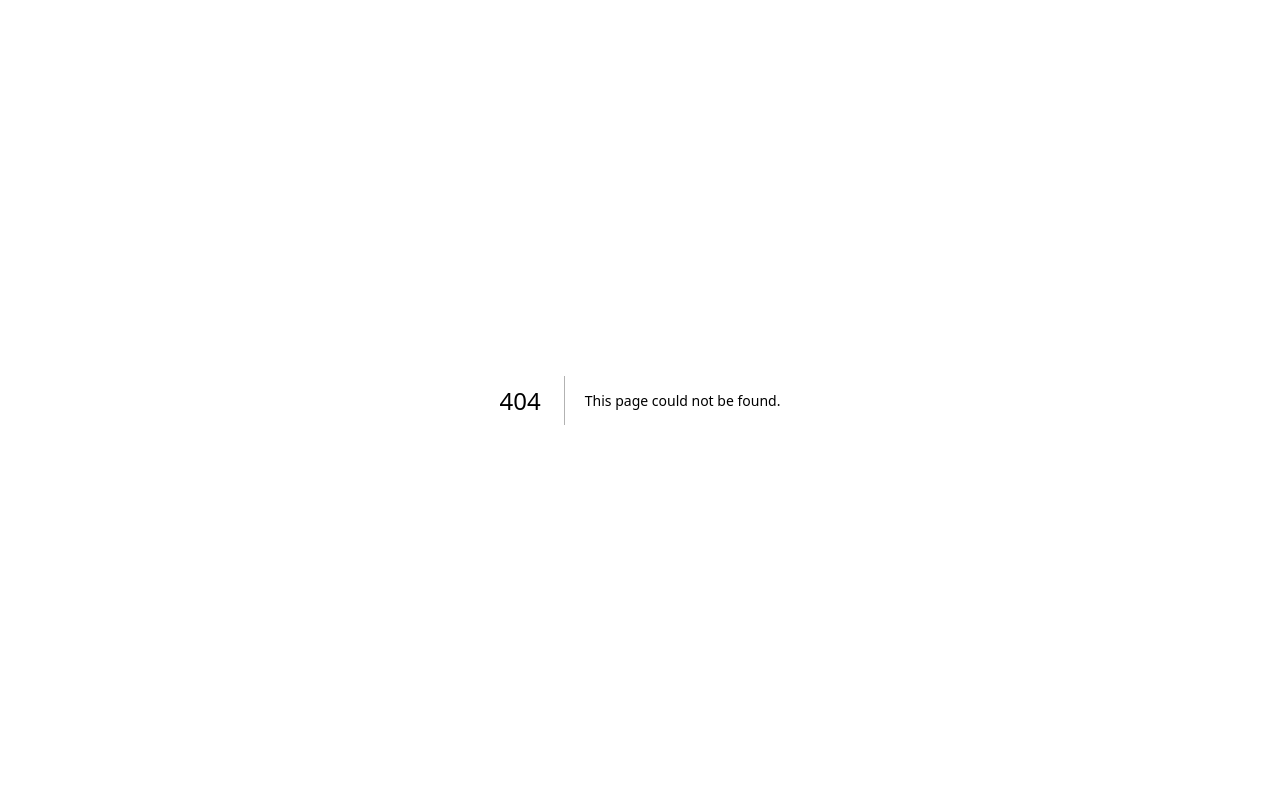
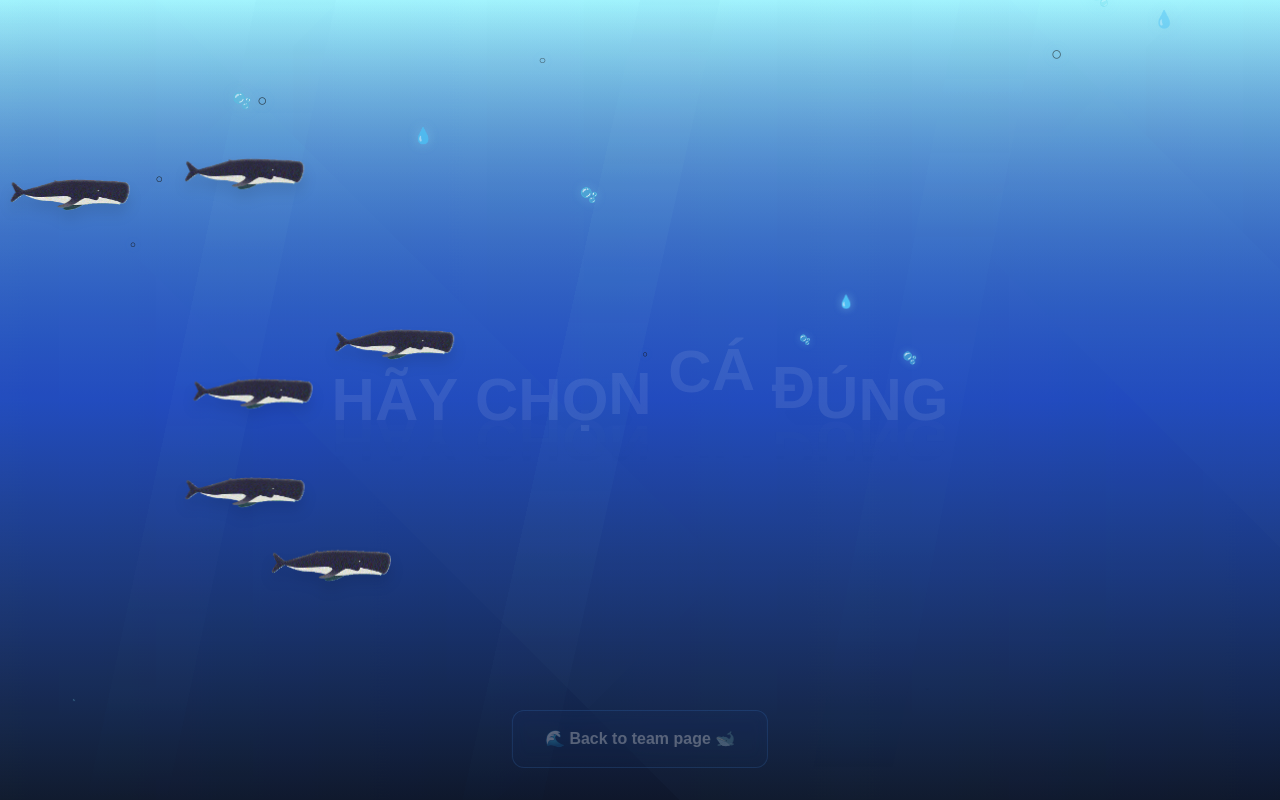
Before and after one commit to Quyenld9699/bluewhale, a Next.js app: page /game in a window 1280 px wide. Before the commit this address had no page. Built offline with nearby package versions, Linux system fonts and the light colour scheme.

Commit message:
update game page

```diff
--- a/src/app/components/Video.tsx
+++ b/src/app/components/Video.tsx
@@ -52,13 +52,19 @@ export function Video() {
           className="inline-block opacity-30 px-8 py-4 bg-blue-500/10 backdrop-blur-sm hover:bg-blue-600/10 hover:opacity-100 text-white font-semibold rounded-xl transition-all cursor-pointer duration-300 transform hover:scale-105 hover:shadow-2xl border border-blue-400/50"
           onClick={openModal}
         >
-          🌊 Play 🐋
+          🌊 Video 🐋
         </button>
         <TransitionLink
           href="/"
           className="inline-block opacity-30 px-8 py-4 bg-blue-500/10 backdrop-blur-sm hover:bg-blue-600/10 hover:opacity-100 text-white font-semibold rounded-xl transition-all duration-300 transform hover:scale-105 hover:shadow-2xl border border-blue-400/50"
         >
           🌊 Back To Team Member 🐋
+        </TransitionLink>
+        <TransitionLink
+          href="/game"
+          className="inline-block opacity-30 px-8 py-4 bg-blue-500/10 backdrop-blur-sm hover:bg-blue-600/10 hover:opacity-100 text-white font-semibold rounded-xl transition-all duration-300 transform hover:scale-105 hover:shadow-2xl border border-blue-400/50"
+        >
+          🌊 Wanna Play? 🐋
         </TransitionLink>
       </div>
 
--- /dev/null
+++ b/src/app/game/page.tsx
@@ -0,0 +1,178 @@
+"use client";
+
+import Image from "next/image";
+import { teamMembers } from "src/team-member";
+import "../ocean-animations.scss";
+// import whale2 from "public/whale/whale2.png";
+import liveWhale from "public/whale/remove.gif";
+import { motion } from "framer-motion";
+import TransitionLink from "../components/TransitionLink";
+
+export default function Home() {
+  return (
+    <div className="min-h-screen relative overflow-hidden">
+      {/* Background Layers */}
+      <div className="absolute inset-0 bg-gradient-to-b from-cyan-200 to-slate-900"></div>
+      <div className="absolute inset-0 bg-gradient-to-b from-transparent via-blue-500 to-transparent opacity-60"></div>
+      <div className="absolute inset-0 bg-gradient-to-b from-transparent via-blue-800 to-slate-900 opacity-80"></div>
+      <div className="absolute inset-0 opacity-30">
+        <div className="light-ray light-ray-1"></div>
+        <div className="light-ray light-ray-2"></div>
+        <div className="light-ray light-ray-3"></div>
+      </div>
+      <div className="absolute inset-0 opacity-20">
+        <div className="wave wave1"></div>
+        <div className="wave wave2"></div>
+        <div className="wave wave3"></div>
+      </div>
+      <div className="bubbles">
+        {[...Array(30)].map((_, i) => (
+          <div key={i} className={`bubble bubble-${i + 1}`}>
+            {i % 4 === 0 ? "🫧" : i % 3 === 0 ? "💧" : "○"}
+          </div>
+        ))}
+      </div>
+
+      <div className="absolute inset-0 pointer-events-none z-1">
+        {[...Array(8)].map((_, i) => (
+          <div
+            key={i}
+            className="ocean-current-global"
+            style={{
+              top: `${5 + i * 12}%`,
+              animationDelay: `${i * 1.5}s`,
+              animationDuration: `${8 + (i % 3) * 2}s`,
+            }}
+          ></div>
+        ))}
+      </div>
+      <motion.div
+        className="absolute inset-0 flex items-center justify-center z-0"
+        initial={{ y: "-100%", opacity: 0 }}
+        animate={{ y: 0, opacity: 0.09 }}
+        transition={{
+          duration: 5,
+          ease: "easeOut",
+        }}
+      >
+        <div className="waviy text-9xl font-bold text-white drop-shadow-2xl">
+          <span style={{ "--i": 1 } as React.CSSProperties}>h</span>
+          <span style={{ "--i": 2 } as React.CSSProperties}>ã</span>
+          <span style={{ "--i": 3 } as React.CSSProperties}>y</span>
+          <span style={{ "--i": 4 } as React.CSSProperties}>&nbsp;</span>
+          <span style={{ "--i": 5 } as React.CSSProperties}>c</span>
+          <span style={{ "--i": 6 } as React.CSSProperties}>h</span>
+          <span style={{ "--i": 7 } as React.CSSProperties}>ọ</span>
+          <span style={{ "--i": 8 } as React.CSSProperties}>n</span>
+          <span style={{ "--i": 9 } as React.CSSProperties}>&nbsp;</span>
+          <span style={{ "--i": 10 } as React.CSSProperties}>c</span>
+          <span style={{ "--i": 11 } as React.CSSProperties}>á</span>
+          <span style={{ "--i": 12 } as React.CSSProperties}>&nbsp;</span>
+          <span style={{ "--i": 13 } as React.CSSProperties}>đ</span>
+          <span style={{ "--i": 14 } as React.CSSProperties}>ú</span>
+          <span style={{ "--i": 15 } as React.CSSProperties}>n</span>
+          <span style={{ "--i": 16 } as React.CSSProperties}>g</span>
+        </div>{" "}
+      </motion.div>
+      <div className="absolute inset-0 z-5">
+        {(() => {
+          // Create randomized positions and timing before mapping
+          const shuffledMembers = [...teamMembers].sort(
+            () => Math.random() - 0.5
+          );
+          const randomPositions = shuffledMembers.map(() => ({
+            top: 15 + Math.random() * 60, // Random between 15% and 75%
+            delay: Math.random() * 10, // Random delay 0-10s
+            duration: 18 + Math.random() * 12, // Random duration 18-30s
+            direction: Math.random() > 0.5 ? 1 : -1, // Random swimming direction
+          }));
+
+          return shuffledMembers.map((member, index) => {
+            const randomData = randomPositions[index];
+            const topPosition = randomData.top;
+            const isNearTop = topPosition < 25;
+            const isNearBottom = topPosition > 65;
+
+            return (
+              <motion.div
+                key={member.id}
+                className={`team-whale-swimming group ${
+                  isNearTop
+                    ? "tooltip-below"
+                    : isNearBottom
+                    ? "tooltip-above"
+                    : "tooltip-default"
+                }`}
+                style={{
+                  top: `${topPosition}%`,
+                  animationDelay: `${randomData.delay}s`,
+                  animationDuration: `${randomData.duration}s`,
+                  transform:
+                    randomData.direction === -1 ? "scaleX(-1)" : "scaleX(1)",
+                }}
+                whileHover="hover"
+                initial="initial"
+              >
+                <div className="relative inline-block">
+                  <div className="relative">
+                    <motion.div className="size-30 drop-shadow-xl">
+                      <Image src={liveWhale} alt="whale-1" />
+                    </motion.div>
+                  </div>
+                  {/* <motion.div
+                  className="absolute top-1/3 left-1/2.5 transform -translate-x-1/2 -translate-y-1/2 text-lg bg-white/10 rounded-full p-1 shadow-lg"
+                  variants={{
+                    initial: {
+                      x: "-50%",
+                      y: "-50%",
+                      scale: 1,
+                    },
+                    hover: {
+                      x: "calc(70px)",
+                      y: "calc(-70px)",
+                      transition: {
+                        type: "spring",
+                        stiffness: 300,
+                        damping: 25,
+                      },
+                    },
+                  }}
+                >
+                  <Image
+                    src={member.avatar}
+                    alt={member.name}
+                    className="rounded-full object-cover w-[40px] h-[40px] shadow-lg"
+                  />
+                </motion.div> */}
+                </div>
+                <div className="whale-tooltip absolute bg-white/95 rounded-xl px-2 py-2 text-lg shadow-2xl border border-blue-200 opacity-0 transition-all duration-300 z-30">
+                  <div className="font-bold text-blue-800 text-center text-xl whitespace-nowrap">
+                    {member.name}
+                  </div>{" "}
+                  <div className="text-blue-600 text-center relative text-lg whitespace-pre-line">
+                    {member.role}
+                  </div>
+                  <div className="flex justify-center">
+                    <Image
+                      src={member.image}
+                      alt={member.name}
+                      className="object-cover rounded-lg w-[160px] h-[160px] shadow-lg"
+                    />
+                  </div>
+                </div>{" "}
+              </motion.div>
+            );
+          });
+        })()}
+      </div>
+      <div className="absolute bottom-8 left-1/2 transform -translate-x-1/2 z-20 flex flex-row gap-4 items-center">
+        <TransitionLink
+          href="/"
+          className="inline-block opacity-30 px-8 py-4 bg-blue-500/10 backdrop-blur-sm hover:bg-blue-600/10 hover:opacity-100 text-white font-semibold rounded-xl transition-all duration-300 transform hover:scale-105 hover:shadow-2xl border border-blue-400/50"
+        >
+          🌊 Back to team page 🐋
+        </TransitionLink>
+      </div>
+    </div>
+  );
+}
```
